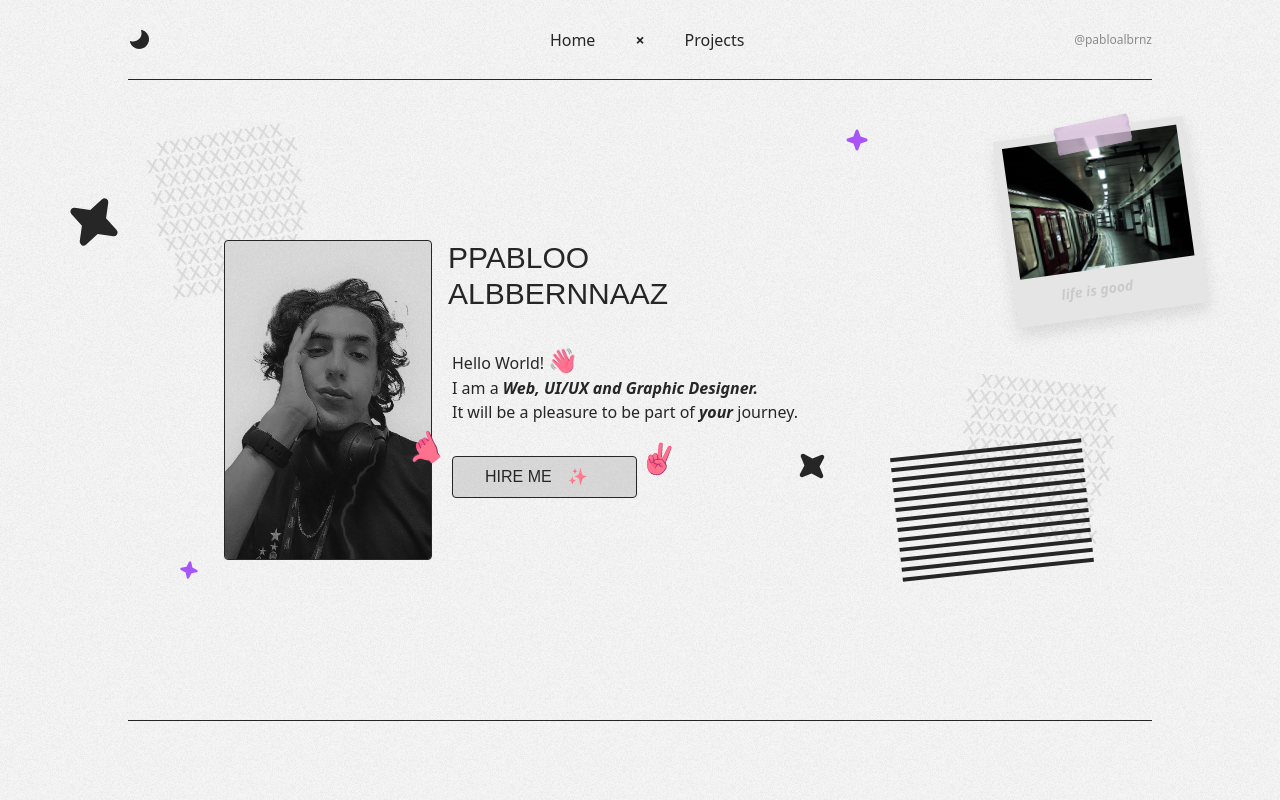
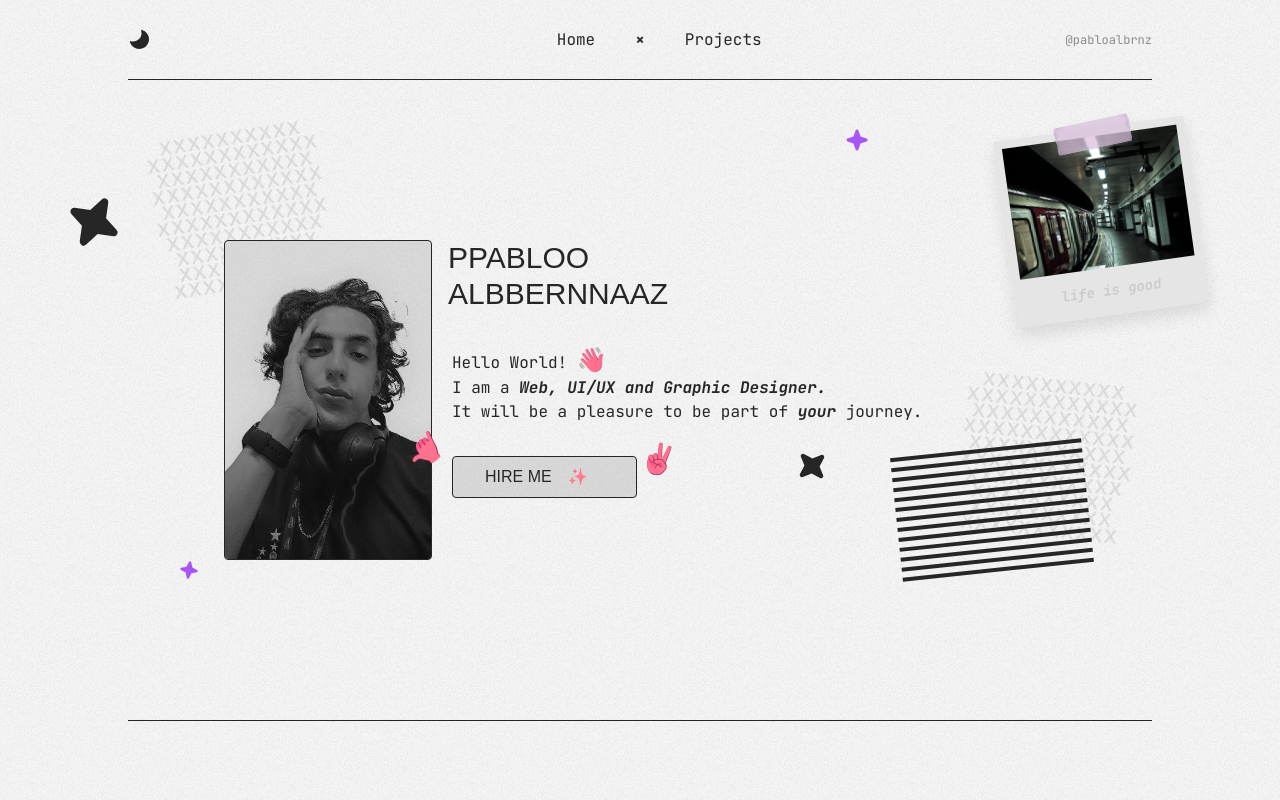
Before and after one commit to pblalbrnz/portfolio, a React (Vite) app: page / in a window 1280 px wide. Shown: the top 800 px of the page. Built offline with nearby package versions, Linux system fonts and the light colour scheme; a web font is replaced by a local one.

Commit message:
Hotfix Projects #2

```diff
--- a/src/App.tsx
+++ b/src/App.tsx
@@ -51,7 +51,7 @@ function App() {
         id="home"
       >
         <header className="w-full lg:h-20 xs:h-16 flex flex-col items-center justify-end">
-          <div className="w-full h-full flex justify-between items-center font-source text-neutral-800">
+          <div className="w-full h-full flex justify-between items-center font-mono text-neutral-800">
             <div className="w-1/3 flex justify-start">
               <a href="http://github.com/pblalbrnz" target="_blank">
                 <PiMoonFill
@@ -111,7 +111,7 @@ function App() {
                 <br />
                 {randomName[2]}
               </h2>
-              <span className="font-source lg:ml-1 xs:ml-0.5 xs:text-xs lg:text-base">
+              <span className="font-mono lg:ml-1 xs:ml-0.5 xs:text-xs lg:text-base">
                 Hello World!{" "}
                 <span className="lg:text-2xl xs:text-base -hue-rotate-[67.5deg] brightness-75">
                   👋
@@ -200,7 +200,7 @@ function App() {
         </div>
       </div>
       <div className="fixed -z-10 noise-dark size-full opacity-25" />
-      <span className="xs:hidden lg:flex absolute leading-4 font-source text-2xl rotate-6 opacity-10 top-[47%] left-[75%] text-center blur-[0.25px]">
+      <span className="xs:hidden lg:flex absolute leading-4 font-mono text-2xl rotate-6 opacity-10 top-[47%] left-[75%] text-center blur-[0.25px]">
         xxxxxxxxxx
         <br />
         xxxxxxxxxxxx
@@ -222,7 +222,7 @@ function App() {
         xxxxxxxxxxx
         <br />
       </span>
-      <span className="xs:hidden lg:flex absolute -z-20 leading-4 font-source text-2xl -rotate-[9deg] opacity-10 top-[16%] left-[12%] text-center blur-[0.75px]">
+      <span className="xs:hidden lg:flex absolute -z-20 leading-4 font-mono text-2xl -rotate-[9deg] opacity-10 top-[16%] left-[12%] text-center blur-[0.75px]">
         xxxxxxxxxx
         <br />
         xxxxxxxxxxxx
@@ -268,7 +268,7 @@ function App() {
           src={violetTape}
           className="absolute w-20 left-12 -top-2 -rotate-[12deg] opacity-75 contrast-150 brightness-[1.22] group-hover/polaroid:-rotate-[10deg] ease-linear transition-transform"
         />
-        <span className="absolute font-source -rotate-[8deg] text-sm left-[3.5rem] top-[9.5rem] text-neutral-400 font-semibold italic opacity-40 group-hover/polaroid:-rotate-[6deg] ease-linear transition-transform">
+        <span className="absolute font-mono -rotate-[8deg] text-sm left-[3.5rem] top-[9.5rem] text-neutral-400 font-semibold italic opacity-40 group-hover/polaroid:-rotate-[6deg] ease-linear transition-transform">
           life is good
         </span>
       </div>
```
